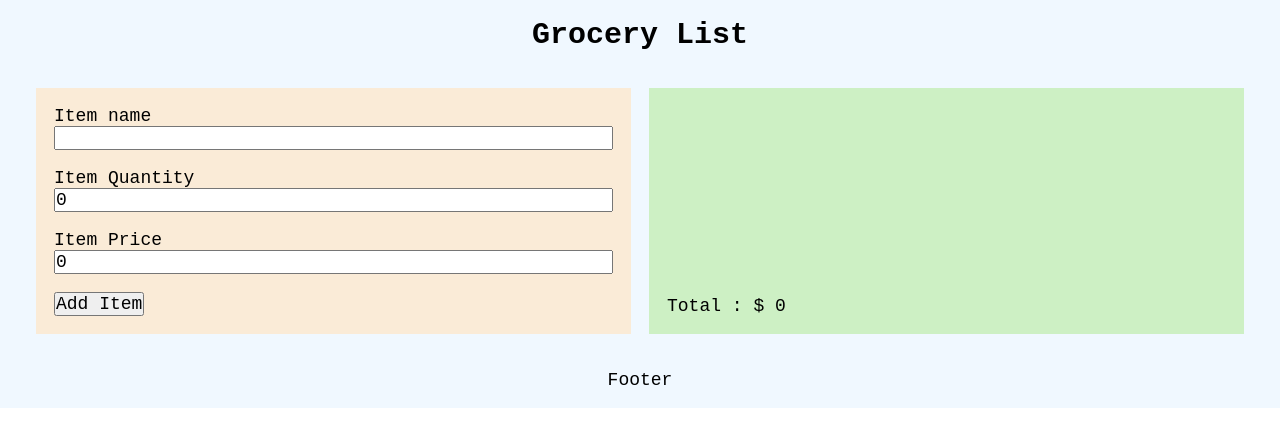
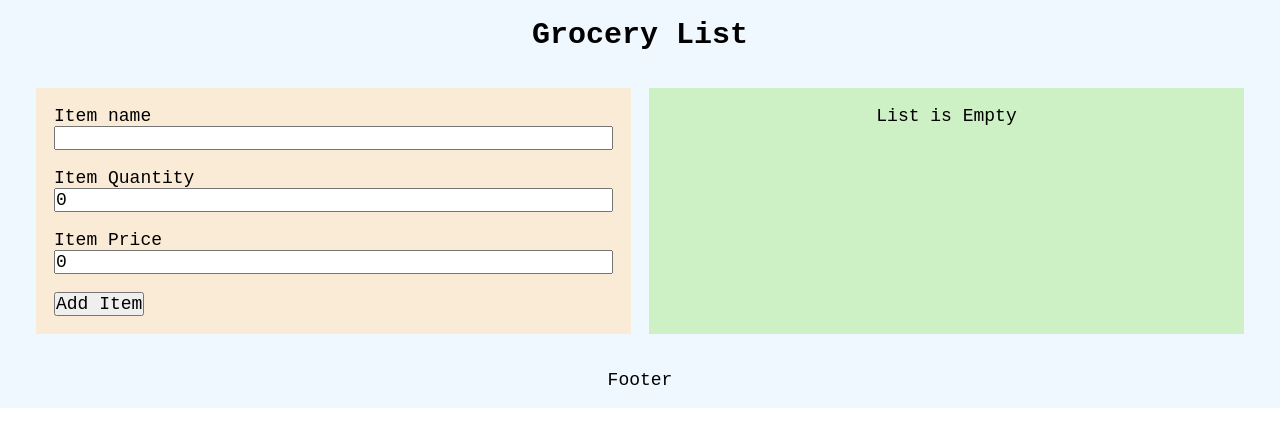
Before and after one commit to nabilkhmissi/ReactJs-first-app, a React (Create React App) app: page / in a window 1280 px wide. Shown: the top 446 px of the page. Built offline with nearby package versions, Linux system fonts and the light colour scheme.

Commit message:
update grocery

```diff
--- a/src/components/grocery/grocery-list.js
+++ b/src/components/grocery/grocery-list.js
@@ -16,5 +16,13 @@ export default function GroceryList({ items, onDelete, handleDone }) {
       <button onClick={() => onDelete(e.id)}>X</button>
     </li>
   ));
-  return <>{itemList}</>;
+  return (
+    <>
+      {itemList.length > 0 ? (
+        itemList
+      ) : (
+        <span style={{ textAlign: "center" }}>List is Empty</span>
+      )}
+    </>
+  );
 }
--- a/src/components/grocery/grocery.js
+++ b/src/components/grocery/grocery.js
@@ -43,7 +43,7 @@ export default function Grocery() {
               handleDone={handleDone}
             />
           </ul>
-          <div>Total : $ {total}</div>
+          {total !== 0 && <div>Total : $ {total}</div>}
         </div>
       </div>
       <div className="footer">Footer</div>
```
